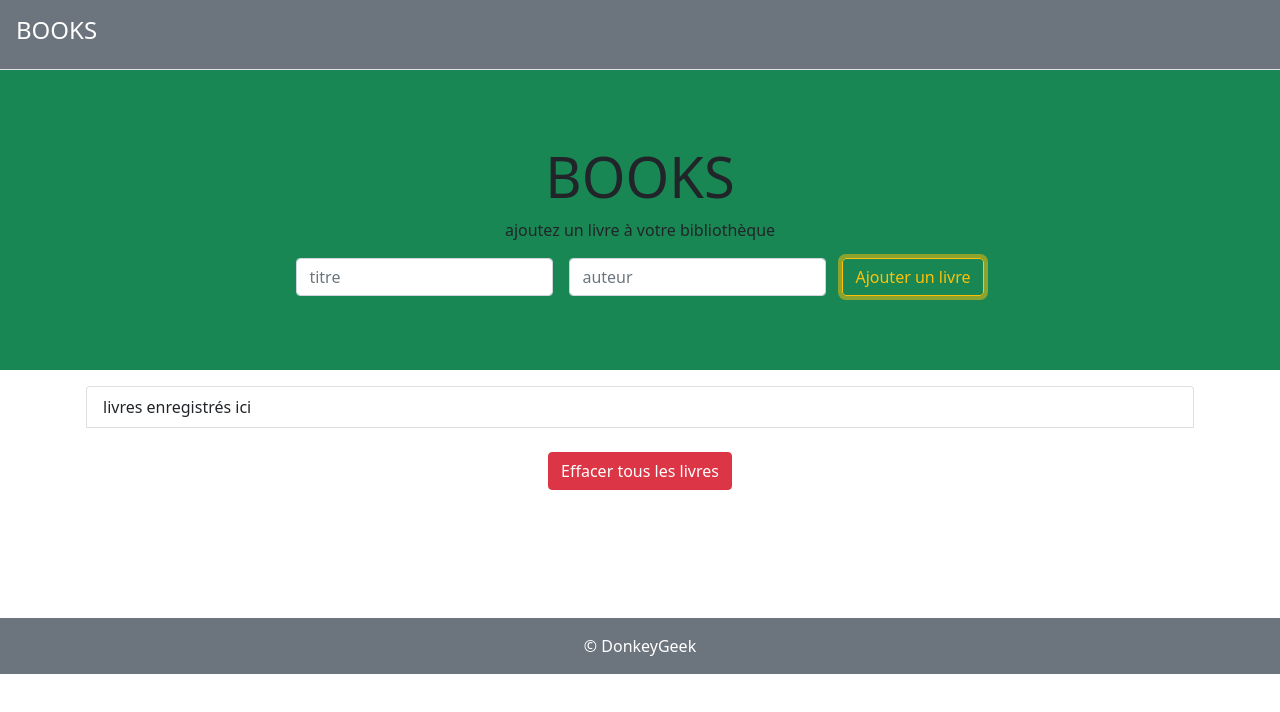
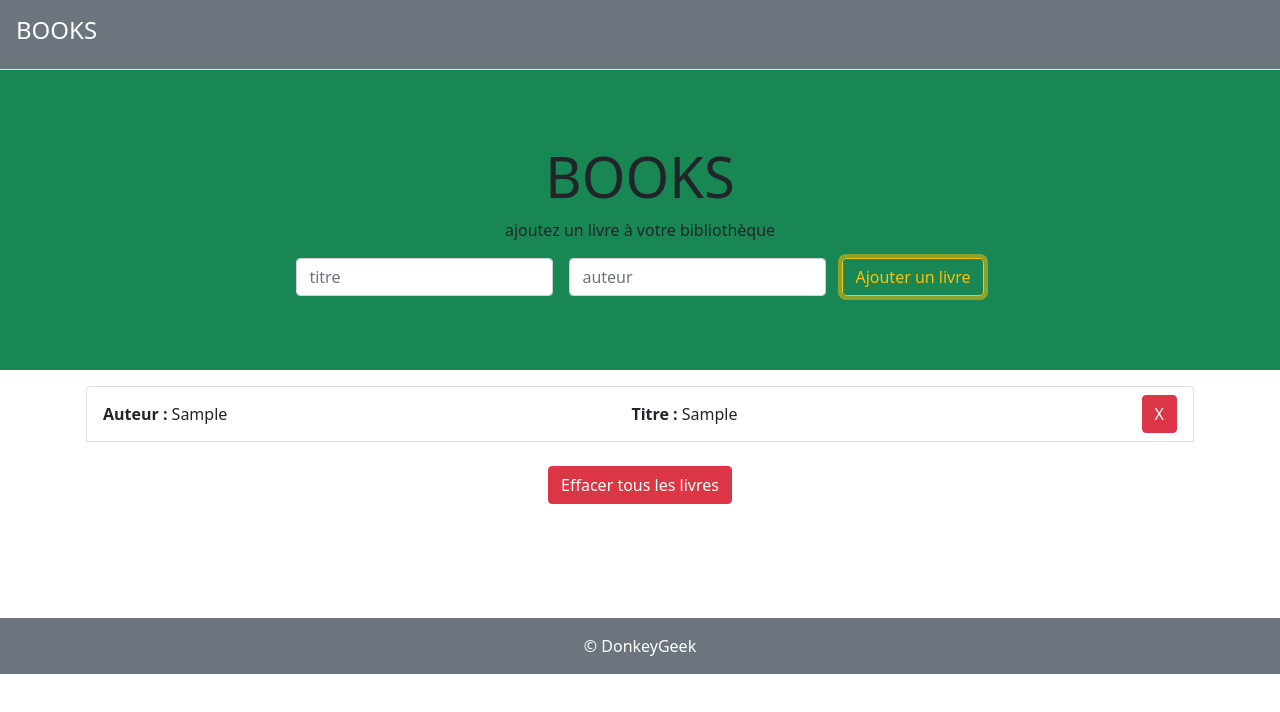
Before and after one commit to jeanlouisHERVE/BOOKS, a React (Create React App) app in the folder book-project/: page / in a window 1280 px wide. Both pictures are taken after typing "Sample", "Sample" into the empty fields and a click on the button "Ajouter un livre". Shown: the top 712 px of the page. Built offline with nearby package versions, Linux system fonts and the light colour scheme.

Commit message:
display added books

```diff
--- a/book-project/src/containers/AddBooks.jsx
+++ b/book-project/src/containers/AddBooks.jsx
@@ -20,6 +20,17 @@
         //vider l'input
         setNewData(initialState)
     }
+
+    const displayData = libraryData.length > 0 ?
+    libraryData.map(data => {
+        return(
+                <li key={data.id} className='list-group-item list-group-light d-flex justify-content-between align-items-center'>
+                    <span><strong>Auteur : </strong>{data.author}</span>
+                    <span><strong>Titre : </strong>{data.title}</span>
+                    <span className='btn btn-danger'>X</span>
+                </li>
+        )
+    }) : <p className='text-center'>Aucune donnée à afficher</p>;
 
   return (
     <main role="main">
@@ -58,11 +69,9 @@
             <div className='row'>
                 <div className='col-md-12'>
                     <ul className='list-group'>
-                        <li className='list-group-item list-group-light d-flex justify-content-between'>
-                            livres enregistrés ici
-                        </li>
+                        {displayData}
                         <div className='d-flex justify-content-center'>
-                            <button className='btn btn-danger mt-4 mb-5'>Effacer tous les livres</button>
+                           {displayData ? <button className='btn btn-danger mt-4 mb-5'>Effacer tous les livres</button> : null}
                         </div>
                     </ul>
                 </div>
```
